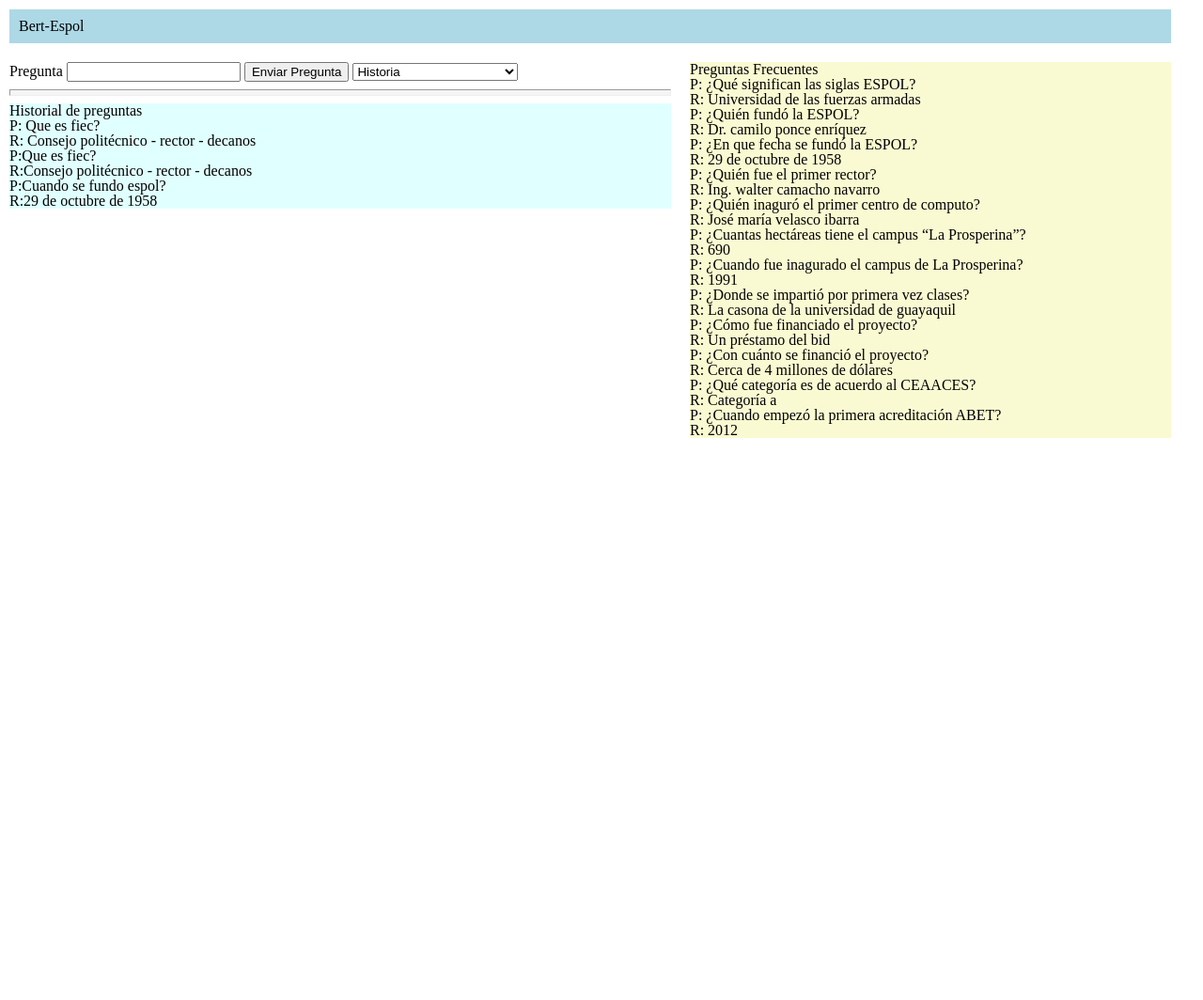
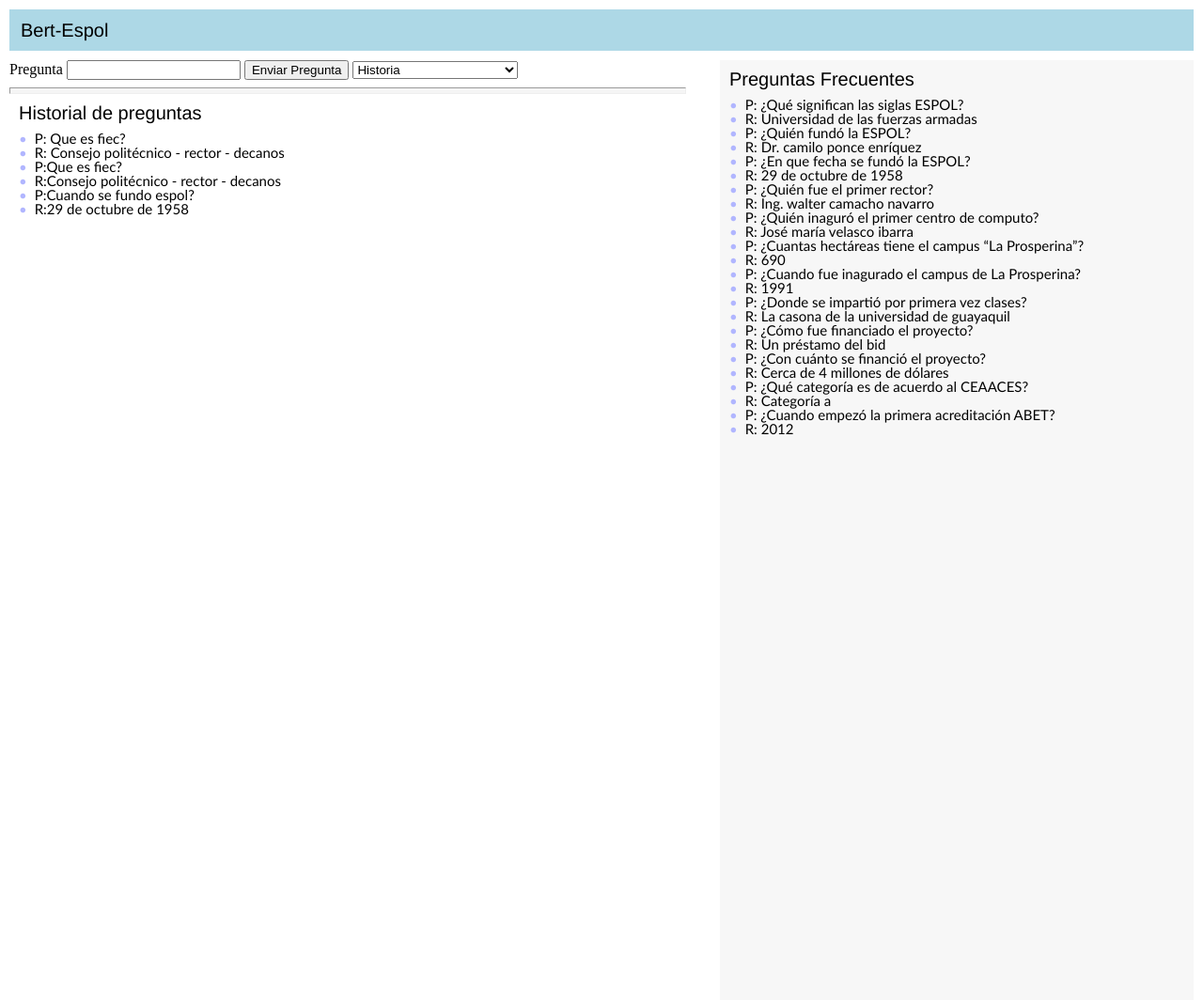
Before and after one commit to ElPitagoras14/Bert_espol, a Django app: page / in a window 1280 px wide. Shown: the whole page at 94% size. Before the commit the page ends 466 px from the top, so only its background shows below. Run offline with Django 3.2, Linux system fonts and the light colour scheme.

Commit message:
Add more css

```diff
--- a/answering/static/css/style.css
+++ b/answering/static/css/style.css
@@ -1,7 +1,7 @@
 .menu{
-    max-width: 95%;
+    max-width: 100%;
     margin: 10px;
-    padding: 10px;
+    padding: 2px;
     background-color: lightblue;
 }
 
@@ -10,33 +10,46 @@
 }
 
 .pregunta{
+    width: 60%;
     min-width: 500px;
-    width: 55%;
-    margin: 10px;
     float: left;
 }
 
 .top{
     width: 40%;
-    margin: 10px;
-    background-color: lightgoldenrodyellow;
+    height: 1000px;
+    background-color: rgb(247, 247, 247);
     float: left;
 }
 
-.input{
-    size: 10cm;
+p {
+    margin: 10px;
+    font-family: 'Franklin Gothic Medium', 'Arial Narrow', Arial, sans-serif;
+    font-size: 20px;
 }
 
-.historial {
-    background-color: lightcyan;
+ul, ol {
+    font-family: 'Trebuchet MS', 'Lucida Sans Unicode', 'Lucida Grande', 'Lucida Sans', Arial, sans-serif;
+    font-size: 15px;
+    list-style: none;
+    margin-left: 10px;
+}
+
+li::before{
+    content: "\2022";
+    color: rgb(177, 182, 255);
+    padding-right: 8px;
 }
 
 hr {
     height: 5px;
+    width: 95%;
     background-color: whitesmoke;
 }
 
-#contenedor{
-    margin: 0 auto;
+#main{
+    margin: 10px;
     max-width: 100%;
+    background-color: red;
+
 }
--- a/answering/templates/index.html
+++ b/answering/templates/index.html
@@ -4,16 +4,18 @@
     <meta charset="UTF-8">
     <meta http-equiv="X-UA-Compatible" content="IE=edge">
     <meta name="viewport" content="width=device-width, initial-scale=1.0">
-    {% load static %}
+    <!-- {% load static %}
     <link href="{% static 'css/reset.css' %}" rel="stylesheet">
-    <link href="{% static 'css/style.css' %}" rel="stylesheet">
+    <link href="{% static 'css/style.css' %}" rel="stylesheet"> -->
+    <link href="../static/css/reset.css" rel="stylesheet">
+    <link href="../static/css/style.css" rel="stylesheet">
     <title>Bert-Espol</title>
 </head>
 <body>
     <div class="menu">
         <p>Bert-Espol</p>
     </div>
-    <div>
+    <div id="main">
         <div class="pregunta">
             <div class="input">
                 <form method="POST" action="">
@@ -27,9 +29,8 @@
                         <option value="reglas">Reglamentos</option>
                     </select>
                 </form>
-
             </div>
-            <hr>
+            <hr align="left">
             <div class="historial">
                 <p>Historial de preguntas</p>
                 <ul>
```
